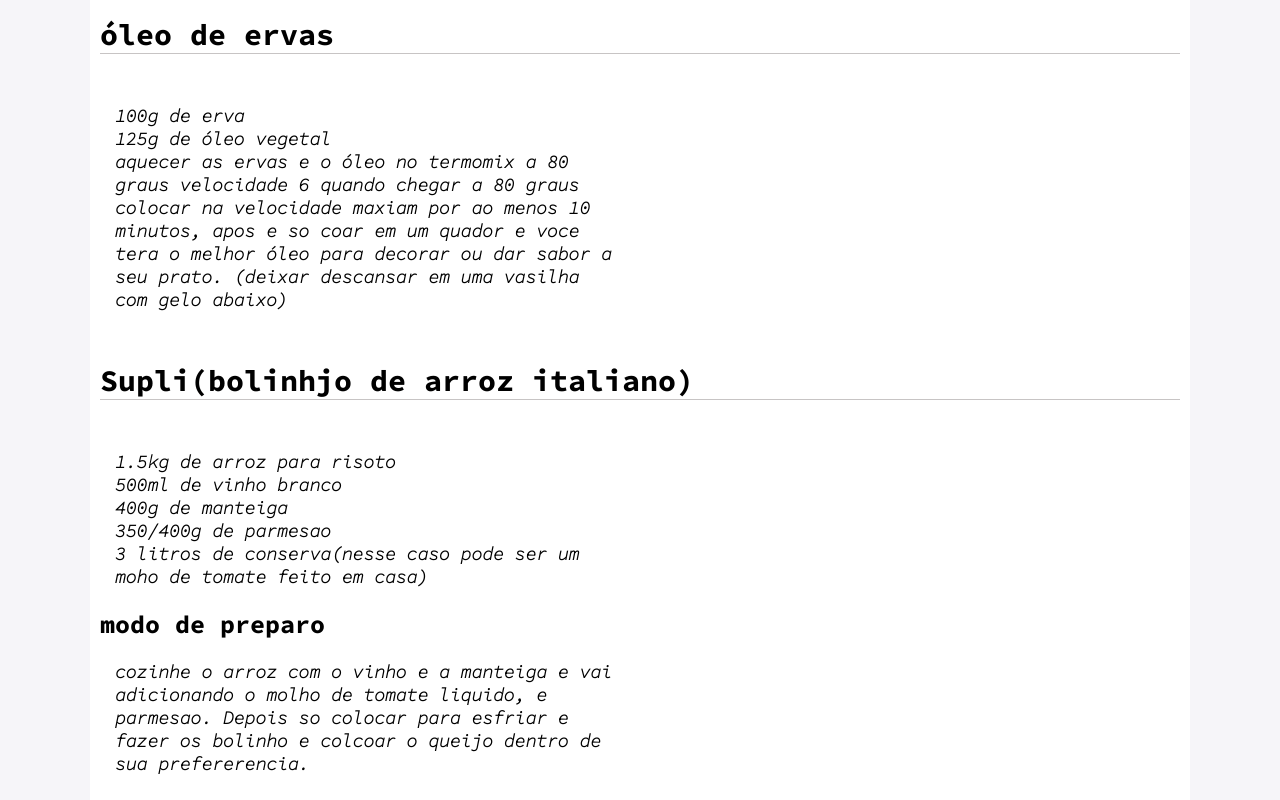
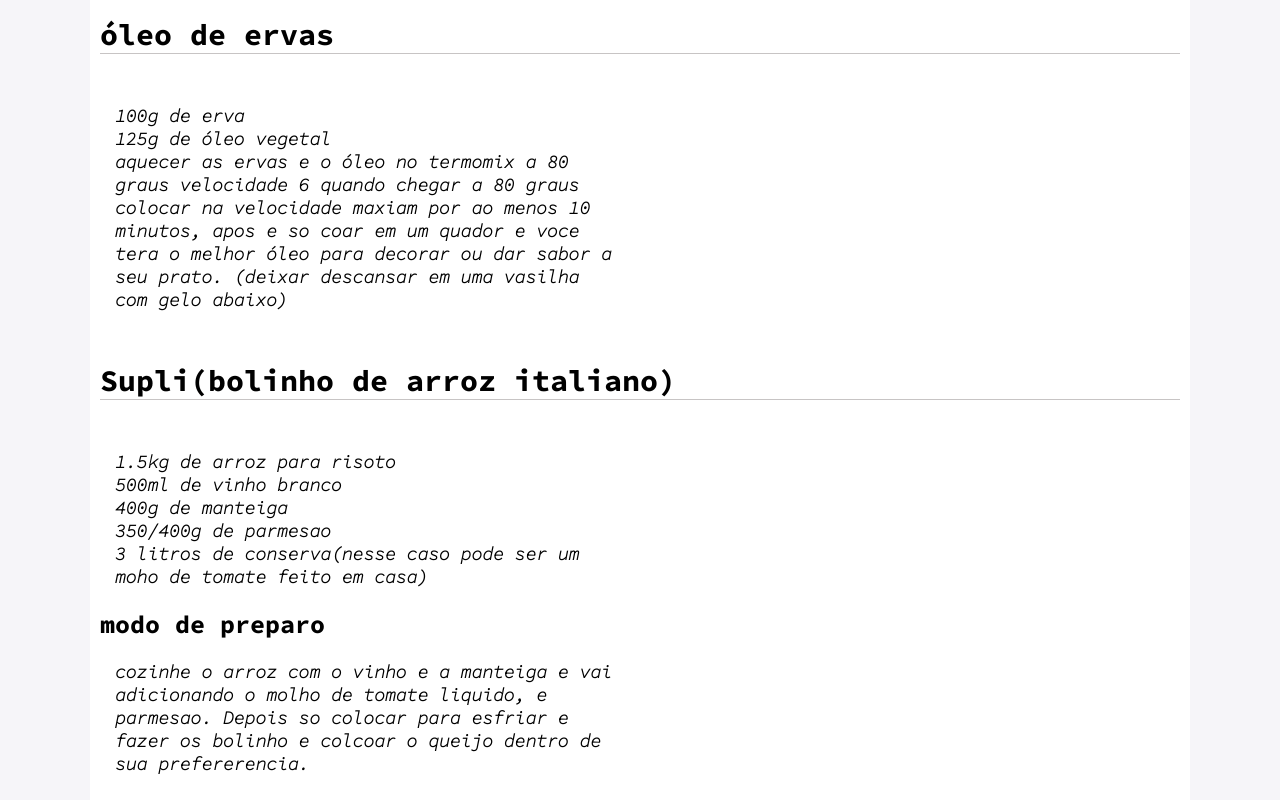
Before and after one commit to ka33al/cheffrancis, a website: page index.html in a window 1280 px wide. Shown: the part 3520-4320 px from the top of the page. Drawn offline with Linux system fonts and the light colour scheme.

Commit message:
errod e portugues

```diff
--- a/index.html
+++ b/index.html
@@ -193,7 +193,7 @@
                 <!--S-->
                 <li>
                     <h2 style="border-bottom: 1px solid rgba(143, 138, 138, 0.5);">
-                        Supli(bolinhjo de arroz italiano)
+                        Supli(bolinho de arroz italiano)
                     </h2>
                     <p>
                         1.5kg de arroz para risoto<br>
```
